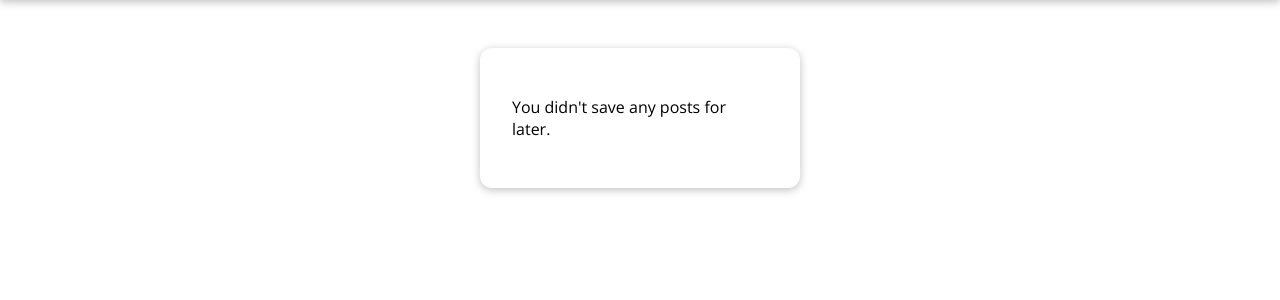
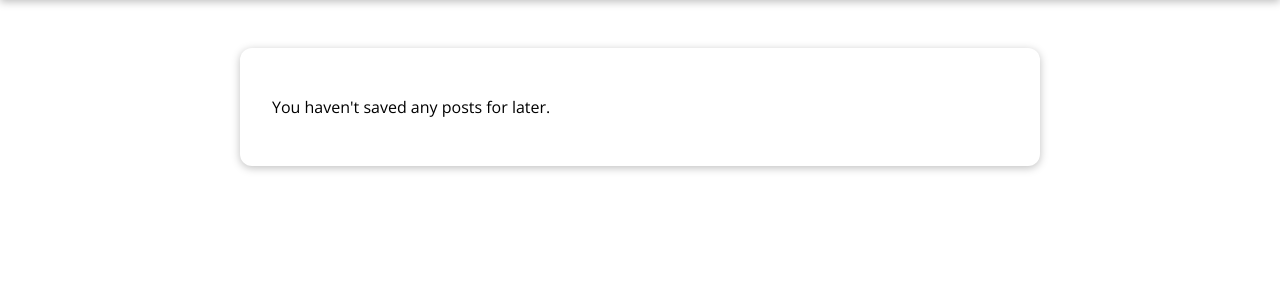
Before and after one commit to Yoshiki-Itagaki/django-sample-blog, a Django app: page /read-later in a window 1280 px wide. Shown: the part 80-380 px from the top of the page. Run offline with Django 5.2, Linux system fonts and the light colour scheme.

Commit message:
Fixed styles

```diff
--- a/blog/static/blog/stored-posts.css
+++ b/blog/static/blog/stored-posts.css
@@ -10,7 +10,7 @@
     box-shadow: 0 2px 8px rgba(0, 0, 0, 0.25);
     background-color: white;
     width: 90%;
-    max-width: 20rem;
+    max-width: 50rem;
 }
 
 #stored-posts ul {
--- a/blog/templates/blog/stored-posts.html
+++ b/blog/templates/blog/stored-posts.html
@@ -12,7 +12,7 @@
 {% block content %}
     <section id="stored-posts">
         {% if not has_posts %}
-            <p>You didn't save any posts for later.</p>
+            <p>You haven't saved any posts for later.</p>
         {% endif %}
         <ul>
             {% for post in posts  %}
```
